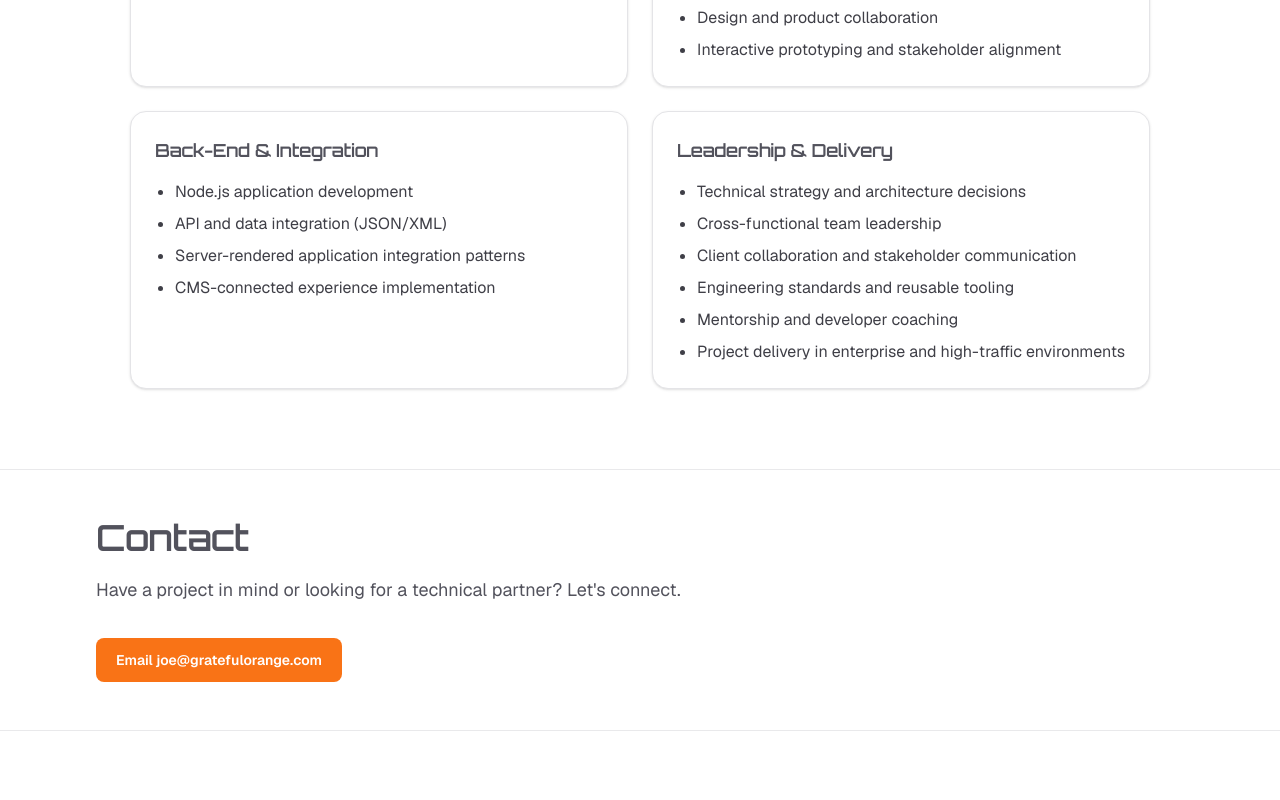
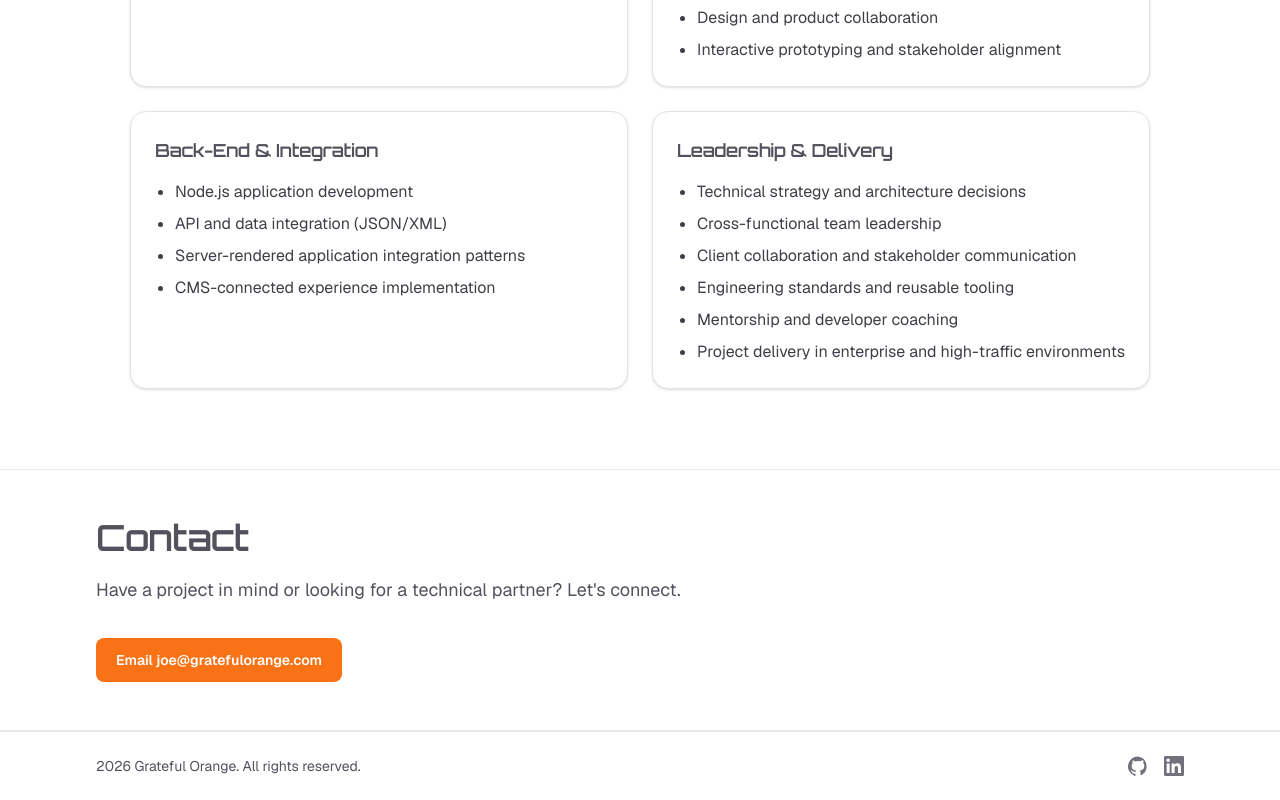
Before and after one commit to gr8fuljoe5/grateful-orange, a Next.js app: page / in a window 1280 px wide. Shown: the part 4549-5349 px from the top of the page. Before the commit the page ends 5280 px from the top, so only its background shows below. Built offline with nearby package versions, Linux system fonts and the light colour scheme.

Commit message:
Add Footer component to Home page for improved site navigation and user experience.

```diff
--- /dev/null
+++ b/app/components/Footer/index.tsx
@@ -0,0 +1,45 @@
+export default function Footer() {
+  const currentYear = new Date().getFullYear();
+
+  return (
+    <footer className="border-t border-zinc-200/80 dark:border-zinc-800">
+      <div className="mx-auto flex w-full max-w-6xl flex-col gap-4 px-4 py-6 sm:flex-row sm:items-center sm:justify-between sm:px-6 lg:px-8">
+        <p className="text-sm text-zinc-600 dark:text-zinc-400">
+          {currentYear} Grateful Orange. All rights reserved.
+        </p>
+
+        <div className="flex items-center gap-4">
+          <a
+            href="#"
+            aria-label="GitHub profile"
+            className="text-zinc-500 transition-colors hover:text-zinc-900 dark:text-zinc-400 dark:hover:text-zinc-100"
+          >
+            <svg
+              aria-hidden="true"
+              viewBox="0 0 24 24"
+              className="h-5 w-5"
+              fill="currentColor"
+            >
+              <path d="M12 .5a12 12 0 0 0-3.8 23.4c.6.1.8-.2.8-.6v-2.1c-3.3.7-4-1.4-4-1.4-.5-1.4-1.3-1.8-1.3-1.8-1.1-.8.1-.8.1-.8 1.2.1 1.8 1.2 1.8 1.2 1 .2 2.6.9 3.4.7.1-.8.4-1.3.7-1.6-2.6-.3-5.3-1.3-5.3-5.7 0-1.3.5-2.5 1.2-3.3-.1-.3-.5-1.5.1-3.2 0 0 1-.3 3.3 1.2A11.8 11.8 0 0 1 12 6c1 0 2 .1 2.9.4 2.3-1.5 3.3-1.2 3.3-1.2.6 1.7.2 2.9.1 3.2.8.8 1.2 2 1.2 3.3 0 4.4-2.7 5.4-5.3 5.7.4.3.8 1 .8 2v3c0 .3.2.7.8.6A12 12 0 0 0 12 .5Z" />
+            </svg>
+          </a>
+
+          <a
+            href="#"
+            aria-label="LinkedIn profile"
+            className="text-zinc-500 transition-colors hover:text-zinc-900 dark:text-zinc-400 dark:hover:text-zinc-100"
+          >
+            <svg
+              aria-hidden="true"
+              viewBox="0 0 24 24"
+              className="h-5 w-5"
+              fill="currentColor"
+            >
+              <path d="M20.4 20.5h-3.6v-5.6c0-1.3 0-3-1.9-3s-2.2 1.5-2.2 2.9v5.7H9.1V9h3.4v1.6h.1c.5-.9 1.6-1.9 3.4-1.9 3.6 0 4.3 2.4 4.3 5.4v6.4ZM5 7.4A2.1 2.1 0 1 1 5 3a2.1 2.1 0 0 1 0 4.3ZM6.8 20.5H3.2V9h3.6v11.5ZM22.2 0H1.8A1.7 1.7 0 0 0 0 1.6v20.8A1.7 1.7 0 0 0 1.8 24h20.4a1.7 1.7 0 0 0 1.8-1.6V1.6A1.7 1.7 0 0 0 22.2 0Z" />
+            </svg>
+          </a>
+        </div>
+      </div>
+    </footer>
+  );
+}
--- a/app/page.tsx
+++ b/app/page.tsx
@@ -3,6 +3,7 @@ import AboutSection from "./components/AboutSection";
 import ServicesSection from "./components/ServicesSection";
 import WorkSection from "./components/WorkSection";
 import SkillsSection from "./components/SkillsSection";
+import Footer from "./components/Footer";
 
 const sections = [
   {
@@ -101,6 +102,8 @@ export default function Home() {
           </section>
         ))}
       </main>
+
+      <Footer />
     </div>
   );
 }
```
Also changed, not shown: app/components/Footer/README.md (added), 1 other file (tests, documents, lock files or other folders).
